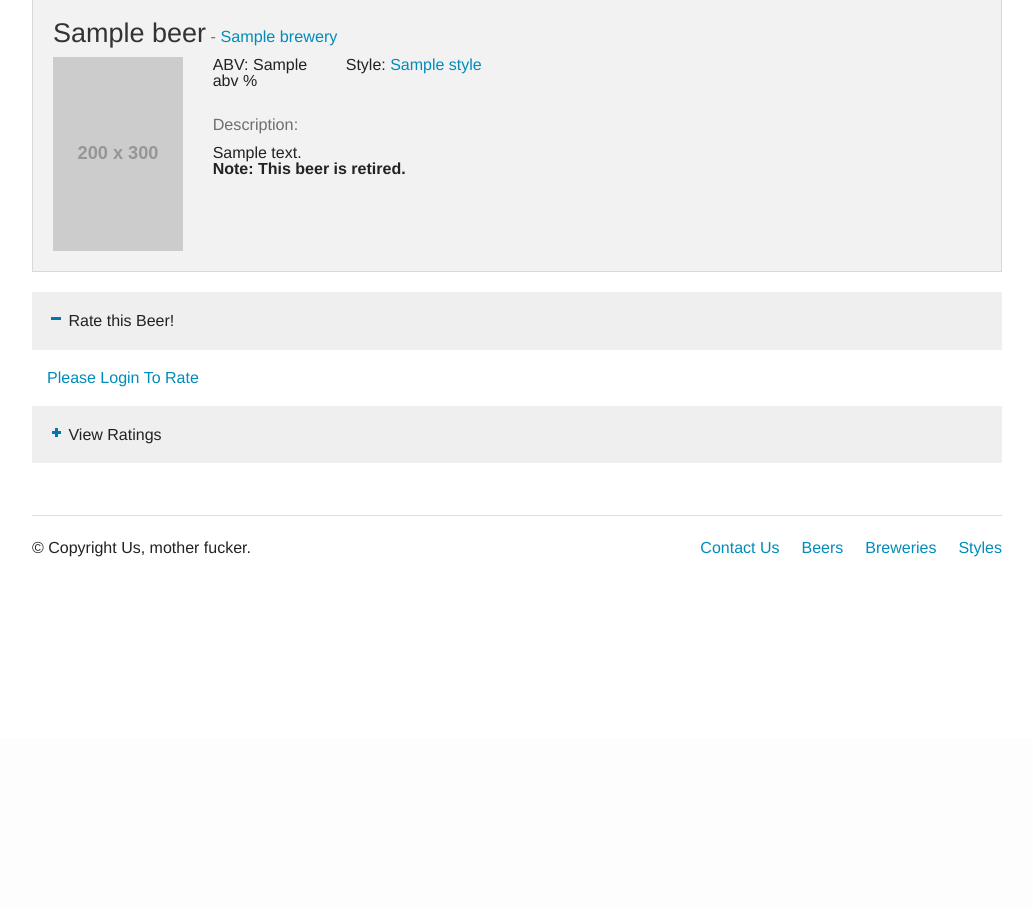
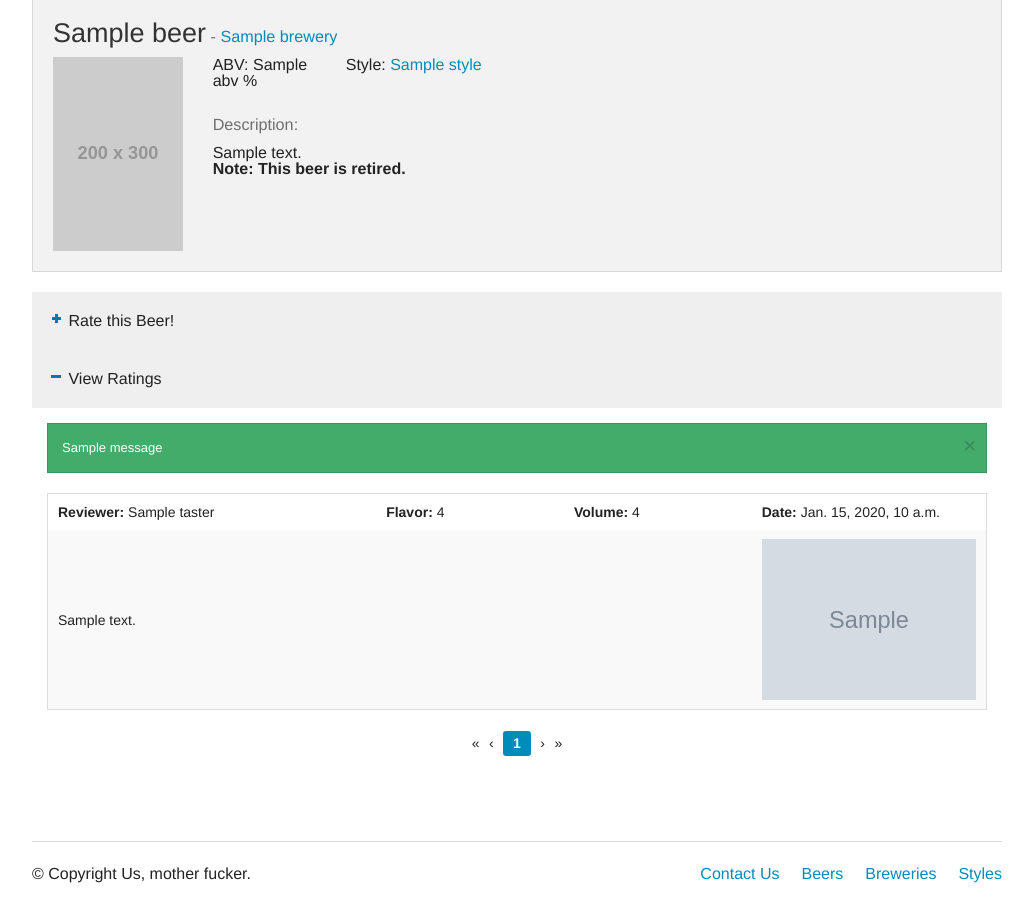
Before and after one commit to billettta/beertracker, a Django app: template tracker/templates/tracker/beerDetail.html in a window 1280 px wide. Shown: the part 62-969 px from the top of the page, without its empty margins (123-1156 px from the left). Before the commit the page ends 619 px from the top, so only its background shows below. Run offline with Django 3.2, Linux system fonts and the light colour scheme; the template is opened without the code that fills it: most values are stand-ins (such as "Sample title", 1, 10 or a date in 2020); grey boxes marked "Sample" are stand-in pictures; grey boxes labelled with a size stand in for pictures from a placeholder-image service; one stand-in notice (Sample message) is shown; some libraries are stand-ins or nearby versions.

Commit message:
no empty search, display success message and sort by user for reviews

```diff
--- a/tracker/templates/tracker/beerDetail.html
+++ b/tracker/templates/tracker/beerDetail.html
@@ -76,8 +76,8 @@
   <div class="large-12 columns">
 <dl class="accordion" data-accordion>
   <dd>
-    <a href="#panel1a" id="rateBeerPanel"><span class="ui-icon ui-icon-minusthick"></span>&nbsp;Rate this Beer!</a>
-    <div id="panel1a" class="content active">
+    <a href="#panel1a" id="rateBeerPanel"><span class="{% if not messages or messages|length == 0%}ui-icon ui-icon-minusthick{% else %}ui-icon ui-icon-plusthick{% endif %}"></span>&nbsp;Rate this Beer!</a>
+    <div id="panel1a" class="content {% if not messages or messages|length == 0%}active{% endif %}">
         {% if user.is_authenticated %}
           <form action="" method="post"
          {% if form.is_multipart %}enctype="multipart/form-data"{% endif %}>{% csrf_token %}
@@ -117,12 +117,22 @@
     </div>
   </dd>
   <dd>
-    <a href="#panel1b" id="viewRatingsPanel"><span class="ui-icon ui-icon-plusthick"></span>&nbsp;View Ratings</a>
-    <div id="panel1b" class="content">
-
+    <a href="#panel1b" id="viewRatingsPanel"><span class="{% if messages %}ui-icon ui-icon-minusthick{% else %}ui-icon ui-icon-plusthick{% endif %}"></span>&nbsp;View Ratings</a>
+    <div id="panel1b" class="content {% if messages %}active{% endif %}">
+    {% if messages %}
+        <div data-alert class="alert-box success">
+            {% for message in messages %}
+              {{ message }}
+            {% endfor %}
+            <a href="#" class="close">&times;</a>
+        </div>
+    {% endif %}
 {% for rating in rating_list %}
 <div class="row">
   <div class="large-12 columns">
+    {% if rating.user == request.user %}
+    <div class="panel callout radius">
+    {% endif %}
     <table style="width:100%">
       <tbody>
         <tr>
@@ -141,6 +151,9 @@
         </tr>
       </tbody>
     </table>
+    {% if rating.user == request.user %}
+    </div>
+    {% endif %}
   </div>
 </div>
 {% endfor %}
```
Also changed, not shown: tracker/templates/tracker/searchResults.html (+10 -0 lines), tracker/views.py (+12 -1 lines).
